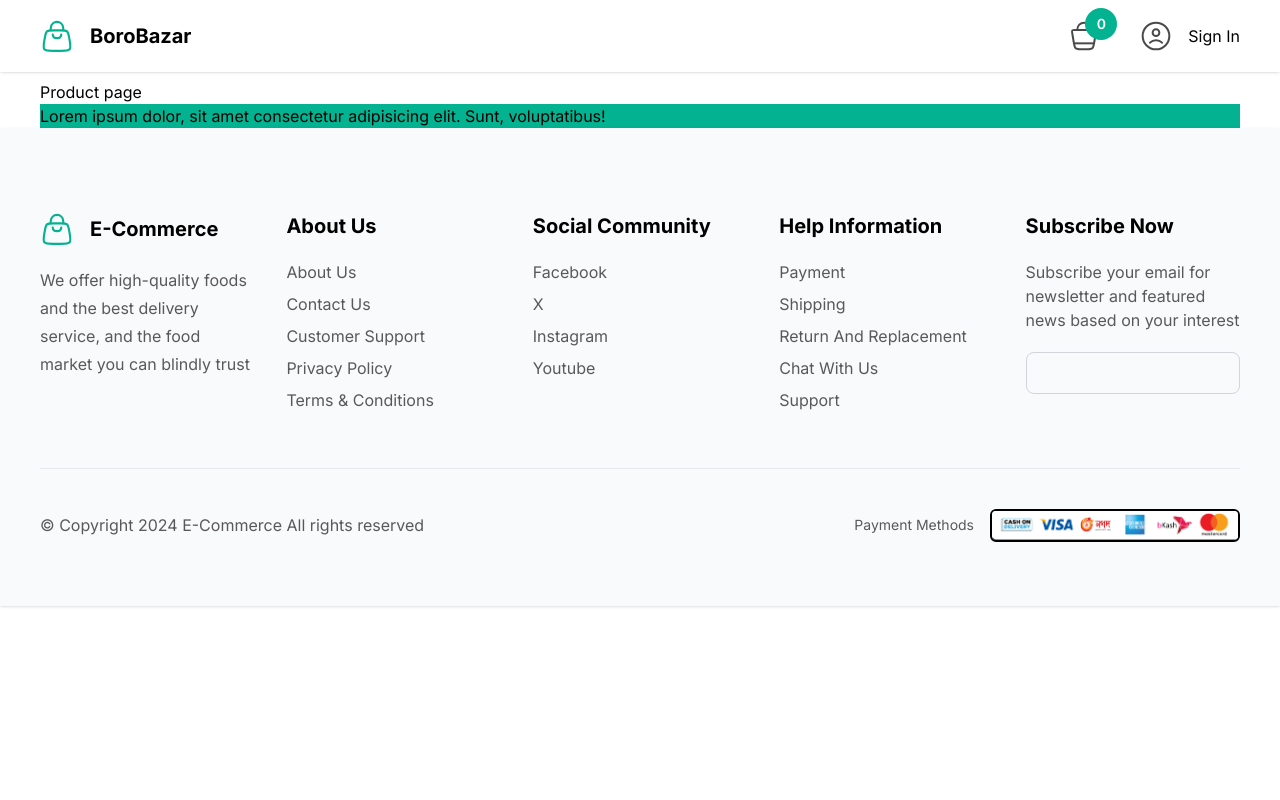
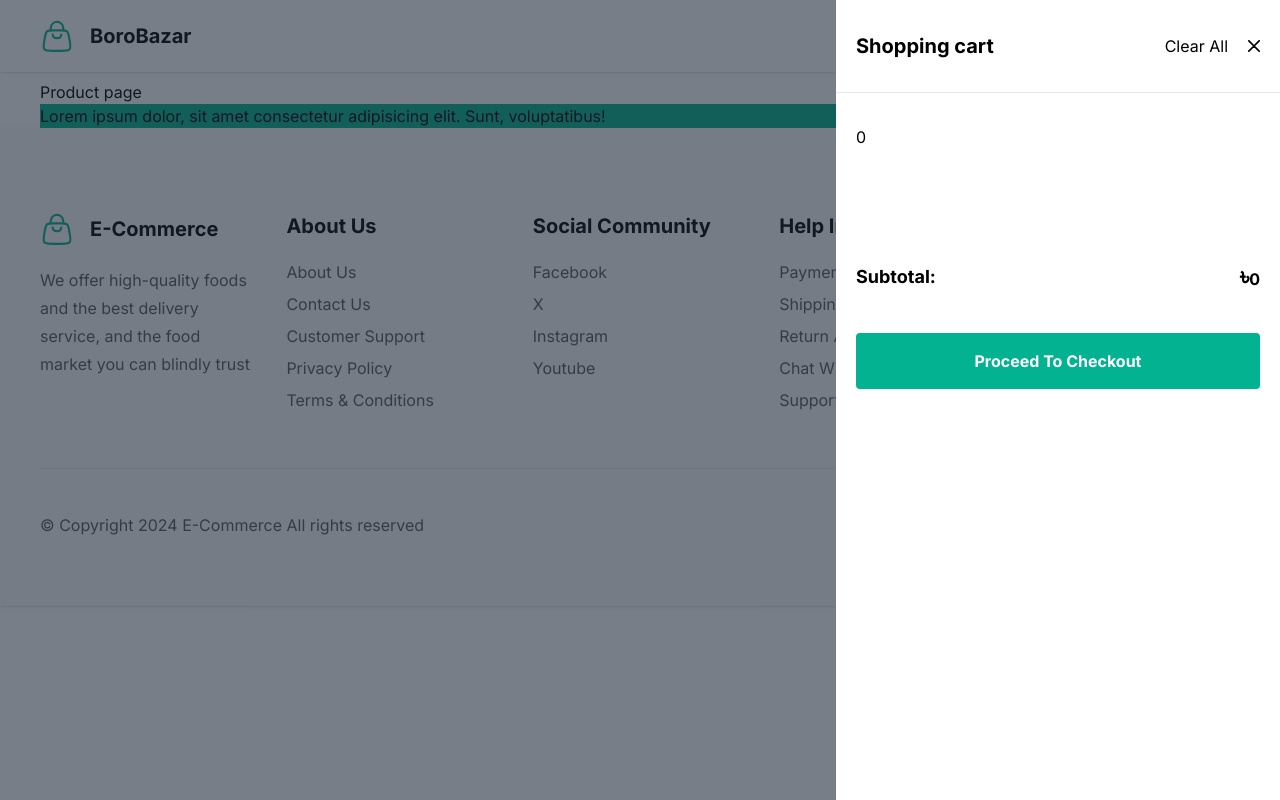
Before and after one commit to shohan-ch/e-commerce-nextJs, a Next.js app: page /products in a window 1280 px wide. Built offline with nearby package versions, Linux system fonts and the light colour scheme.

Commit message:
feat: cart items show in drawer

```diff
--- /dev/null
+++ b/src/components/Cart/CartItemsInDrawer.tsx
@@ -0,0 +1,96 @@
+import { useCartDispatch } from "@/context/CartContextProvider";
+import IconSvg from "@/icons/IconSvg";
+import Image from "next/image";
+import React, { useEffect, useState } from "react";
+
+type Props = {
+  products: any[];
+};
+
+const CartItemsInDrawer = (props: Props) => {
+  const { products } = props;
+  const dispatchCart = useCartDispatch();
+  const [subTotal, setSubTotal] = useState(0);
+
+  const removeCartItem = (product: any) => (e: React.MouseEvent) => {
+    e.stopPropagation();
+    dispatchCart({
+      type: "remove",
+      product,
+    });
+  };
+
+  const addCartItem = (product: any) => (e: React.MouseEvent) => {
+    e.stopPropagation();
+    dispatchCart({
+      type: "add",
+      product: { ...product, cart: 1 },
+    });
+  };
+
+  useEffect(() => {
+    let subTotal = 0;
+    products.map((p: any) => {
+      subTotal += p.cart * p.salePrice;
+    });
+    setSubTotal(subTotal);
+  }, []);
+
+  return (
+    <>
+      <div className="product-container max-h-[500px] overflow-y-auto">
+        {products.length &&
+          products.map((p: any) => {
+            return (
+              <div
+                className="flex gap-5 mb-8 border-b last:border-0 pb-8"
+                key={p.id}
+              >
+                <span className="flex-2">
+                  <Image
+                    src={p.coverImage}
+                    alt={p.title}
+                    width={80}
+                    height={80}
+                  />
+                </span>
+                <div className="flex-1 text-center">
+                  <p>{p.title}</p>
+                  <p className="text-gray-600">1 each X {p.cart}</p>
+
+                  <div className="flex gap-x-5 items-center justify-center">
+                    <button onClick={removeCartItem(p)}>
+                      <IconSvg name="minus" color="gray" width="20" />
+                    </button>
+                    <span className="text-lg">{p.cart}</span>
+                    <button onClick={addCartItem(p)}>
+                      <IconSvg name="plus" color="gray" width="20" />
+                    </button>
+                  </div>
+                </div>
+                <div className="flex-2 w-[80px] text-center font-bold">
+                  <span className="text-2xl">৳</span> {p.salePrice * p.cart}
+                </div>
+              </div>
+            );
+          })}
+      </div>
+
+      <div className="checkout-container pt-28 ">
+        <div className="flex justify-between items-center">
+          <p className="text-lg font-bold">Subtotal:</p>
+          <p className="font-bold">
+            <span className="text-2xl">৳</span>
+            {subTotal}
+          </p>
+        </div>
+
+        <button className="bg-primary w-full p-4 text-white mt-10 rounded font-bold">
+          Proceed To Checkout
+        </button>
+      </div>
+    </>
+  );
+};
+
+export default CartItemsInDrawer;
--- a/src/components/Layouts/TopNav.tsx
+++ b/src/components/Layouts/TopNav.tsx
@@ -4,6 +4,7 @@ import { useCart } from "@/context/CartContextProvider";
 import IconSvg from "@/icons/IconSvg";
 import BaseDrawer from "@/utils/Ui/Drawer/BaseDrawer";
 import React, { useEffect, useRef, useState } from "react";
+import CartItemsInDrawer from "../Cart/CartItemsInDrawer";
 
 type Props = {};
 
@@ -20,7 +21,7 @@ const TopNav = (props: Props) => {
   });
 
   const handleDrawerToogle = () => {
-    console.log(drawerRef.current?.handleDrawer());
+    drawerRef.current?.handleDrawer();
   };
 
   return (
@@ -48,7 +49,7 @@ const TopNav = (props: Props) => {
         </div>
       </nav>
       <BaseDrawer title="Shopping cart" ref={drawerRef}>
-        <h2>456</h2>
+        <CartItemsInDrawer products={productsInCartContext} />
       </BaseDrawer>
     </div>
   );
--- a/src/icons/IconSvg.tsx
+++ b/src/icons/IconSvg.tsx
@@ -21,13 +21,13 @@ const icons: any = {
       />
     </svg>
   ),
-  minus(color = "#000000") {
+  minus(color = "#000000", width = 28, height = 28) {
     return (
       <svg
         xmlns="http://www.w3.org/2000/svg"
         viewBox="0 0 24 24"
-        width={28}
-        height={28}
+        width={width}
+        height={height}
         color={color}
         fill={"none"}
       >
@@ -59,13 +59,13 @@ const icons: any = {
       />
     </svg>
   ),
-  plus(color: string = "#FFFFFF") {
+  plus(color: string = "#FFFFFF", width = 28, height = 28) {
     return (
       <svg
         xmlns="http://www.w3.org/2000/svg"
         viewBox="0 0 24 24"
-        width={28}
-        height={28}
+        width={width}
+        height={height}
         color={color}
         fill={"none"}
       >
@@ -202,7 +202,11 @@ type Props = {
 const IconSvg = (props: Props) => {
   const { name, width, height, color } = props;
   return (
-    <>{typeof icons[name] === "function" ? icons[name](color) : icons[name]}</>
+    <>
+      {typeof icons[name] === "function"
+        ? icons[name](color, width, height)
+        : icons[name]}
+    </>
   );
 };
 
--- a/src/utils/Ui/Drawer/BaseDrawer.tsx
+++ b/src/utils/Ui/Drawer/BaseDrawer.tsx
@@ -29,7 +29,7 @@ const icon = {
 
 const BaseDrawer = (props: Props, ref: any) => {
   const { children, title, placement = "right" } = props;
-  const [visible, setVisible] = useState(false);
+  const [visible, setVisible] = useState(true);
 
   const handleDrawer = () => {
     setVisible(!visible);
```
